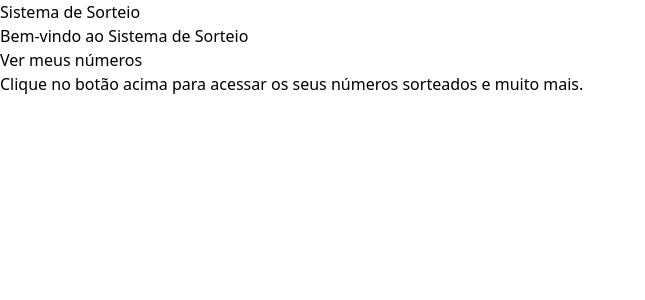
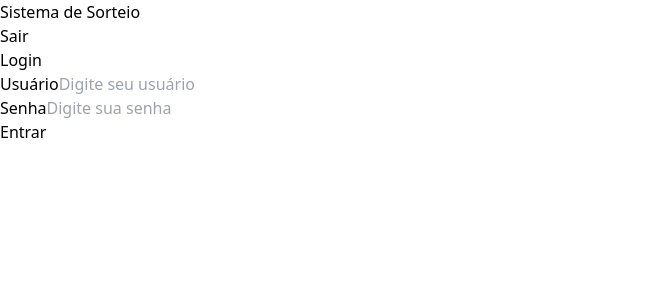
Before and after one commit to lucca-schramm/sorteador, an Angular app: page /login in a window 1280 px wide. Before the commit this address led to /. Shown: the top 300 px of the page, without its empty margins (0-645 px from the left). Built offline with nearby package versions, Linux system fonts and the light colour scheme.

Commit message:
features: login component, auth-guard

```diff
--- a/db.json
+++ b/db.json
@@ -1,32 +1,60 @@
 {
   "users": [
     {
-      "id": 10001,
+      "id": "10001",
       "name": "Ana Souza",
       "luckyNumbers": [
         {
-          "number": 2483,
+          "number": 8791,
+          "month": "Janeiro"
+        },
+        {
+          "number": 6421,
+          "month": "Fevereiro"
+        },
+        {
+          "number": 3808,
           "month": "Março"
+        },
+        {
+          "number": 5826,
+          "month": "Abril"
         }
       ]
     },
     {
-      "id": 10002,
+      "id": "10002",
       "name": "João Pereira",
       "luckyNumbers": [
         {
-          "number": 2949,
+          "number": 7415,
+          "month": "Janeiro"
+        },
+        {
+          "number": 6911,
+          "month": "Fevereiro"
+        },
+        {
+          "number": 7289,
           "month": "Março"
+        },
+        {
+          "number": 7602,
+          "month": "Abril"
         }
       ]
     },
     {
-      "id": 10003,
-      "name": "Carlos Silva",
+      "id": "10003",
+      "name": "Paty",
       "luckyNumbers": [
         {
-          "number": 1234,
+          "number": 3354,
           "month": "Janeiro"
+        },
+        {
+          "number": 7280,
+          "month": "Abril"
         }
       ]
     }
--- a/src/app/app.component.html
+++ b/src/app/app.component.html
@@ -1,6 +1,7 @@
-<div class="min-h-screen bg-purple-200">
-  <header class="bg-purple-500 text-white p-2">
+<div class="min-h-screen bg-gradient-to-r from-purple-500 via-purple-600 to-purple-700">
+  <header class="flex justify-between bg-purple-900 text-white p-2">
     <h1 class="text-2xl ml-2">Sistema de Sorteio</h1>
+    <button class="mr-2" (click)="logout()">Sair</button>
   </header>
 
   <div class="container mx-auto p-4">
--- a/src/app/app.component.ts
+++ b/src/app/app.component.ts
@@ -1,13 +1,21 @@
 import { Component } from '@angular/core';
-import { RouterOutlet } from '@angular/router';
+import { Router, RouterOutlet } from '@angular/router';  // Importe o Router
 
 @Component({
   selector: 'app-root',
   standalone: true,
   imports: [RouterOutlet],
   templateUrl: './app.component.html',
-  styleUrl: './app.component.css'
+  styleUrls: ['./app.component.css']  // Corrigido para 'styleUrls'
 })
 export class AppComponent {
   title = 'sorteio-app';
+
+  // Injetando o Router para realizar navegação
+  constructor(private router: Router) {}
+
+  logout(): void {
+    localStorage.removeItem('user');  // Remove o usuário do localStorage
+    this.router.navigate(['/']);  // Redireciona para a página inicial
+  }
 }
--- a/src/app/app.routes.ts
+++ b/src/app/app.routes.ts
@@ -2,10 +2,13 @@ import { Routes } from '@angular/router';
 import { AdminComponent } from './admin/admin.component';
 import { HomeComponent } from './home/home.component';
 import { NumbersComponent } from './numbers/numbers.component';
+import { LoginComponent } from './login/login.component';
+import { AuthGuard } from './auth.guard';
 
 export const appRoutes: Routes = [
   { path: '', component: HomeComponent },
-  { path: 'admin', component: AdminComponent },
   { path: 'numbers', component: NumbersComponent },
+  { path: 'login', component: LoginComponent },
+  { path: 'admin', component: AdminComponent, canActivate: [AuthGuard] },
   { path: '**', redirectTo: '' }
 ];
--- /dev/null
+++ b/src/app/auth.guard.ts
@@ -0,0 +1,30 @@
+import { Injectable } from '@angular/core';
+import { CanActivate, ActivatedRouteSnapshot, RouterStateSnapshot, Router } from '@angular/router';
+import { Observable } from 'rxjs';
+
+@Injectable({
+  providedIn: 'root'
+})
+export class AuthGuard implements CanActivate {
+
+  constructor(private router: Router) {}
+
+  canActivate(
+    route: ActivatedRouteSnapshot,
+    state: RouterStateSnapshot): Observable<boolean> | Promise<boolean> | boolean {
+
+    const isAuthenticated = this.isUserAuthenticated();
+
+    if (isAuthenticated) {
+      return true;
+    } else {
+      this.router.navigate(['/']);
+      return false;
+    }
+  }
+
+  private isUserAuthenticated(): boolean {
+    const user = localStorage.getItem('user');
+    return user === 'admin';
+  }
+}
--- a/src/app/home/home.component.html
+++ b/src/app/home/home.component.html
@@ -6,6 +6,7 @@
 
   <!-- Botão para navegar -->
   <button
+    type="submit"
     class="px-8 py-4 bg-purple-500 text-white font-semibold rounded-lg shadow-md hover:bg-purple-600 transition duration-300 transform hover:scale-105"
     (click)="navigateToNumbers()">
     Ver meus números
--- /dev/null
+++ b/src/app/login/login.component.html
@@ -0,0 +1,43 @@
+<div class="min-h-screen flex items-center justify-center">
+    <div class="bg-white p-8 rounded-lg shadow-lg w-full max-w-md">
+      <h2 class="text-3xl font-semibold text-center text-purple-600 mb-6">Login</h2>
+      <form (ngSubmit)="onLogin()">
+
+        <!-- Campo de Usuário -->
+        <div class="mb-4">
+          <label for="username" class="block text-sm font-medium text-gray-700">Usuário</label>
+          <input
+            type="text"
+            id="username"
+            [(ngModel)]="username"
+            name="username"
+            required
+            class="w-full px-4 py-2 mt-1 border border-gray-300 rounded-md focus:ring-2 focus:ring-purple-500 focus:outline-none"
+            placeholder="Digite seu usuário"
+          />
+        </div>
+
+        <!-- Campo de Senha -->
+        <div class="mb-6">
+          <label for="password" class="block text-sm font-medium text-gray-700">Senha</label>
+          <input
+            type="password"
+            id="password"
+            [(ngModel)]="password"
+            name="password"
+            required
+            class="w-full px-4 py-2 mt-1 border border-gray-300 rounded-md focus:ring-2 focus:ring-purple-500 focus:outline-none"
+            placeholder="Digite sua senha"
+          />
+        </div>
+
+        <!-- Botão de Login -->
+        <button
+          type="submit"
+          class="w-full bg-purple-600 text-white py-2 rounded-md font-semibold hover:bg-purple-700 transition duration-200 focus:outline-none focus:ring-2 focus:ring-purple-500 focus:ring-opacity-50"
+        >
+          Entrar
+        </button>
+      </form>
+    </div>
+  </div>
--- /dev/null
+++ b/src/app/login/login.component.ts
@@ -0,0 +1,27 @@
+import { CommonModule } from '@angular/common';
+import { Component } from '@angular/core';
+import { FormsModule } from '@angular/forms';
+import { Router } from '@angular/router';
+
+@Component({
+  selector: 'app-login',
+  standalone: true,
+  imports: [ CommonModule, FormsModule ],
+  templateUrl: './login.component.html',
+  styleUrls: ['./login.component.css']
+})
+export class LoginComponent {
+  username = '';
+  password = '';
+
+  constructor(private router: Router) {}
+
+  onLogin(): void {
+    if (this.username === 'admin' && this.password === 'admin123') {
+      localStorage.setItem('user', 'admin');
+      this.router.navigate(['/admin']);
+    } else {
+      alert('Credenciais inválidas!');
+    }
+  }
+}
--- a/src/app/numbers/numbers.component.html
+++ b/src/app/numbers/numbers.component.html
@@ -17,6 +17,7 @@
     <!-- Botão de Buscar -->
     <div class="text-center">
       <button
+        type="submit"
         class="px-6 py-3 bg-green-500 text-white font-semibold rounded-lg shadow-md hover:bg-green-600 transition duration-200"
         (click)="getUserNumbers()">
         Buscar Números
```
Also changed, not shown: src/app/login/login.component.css (added).
